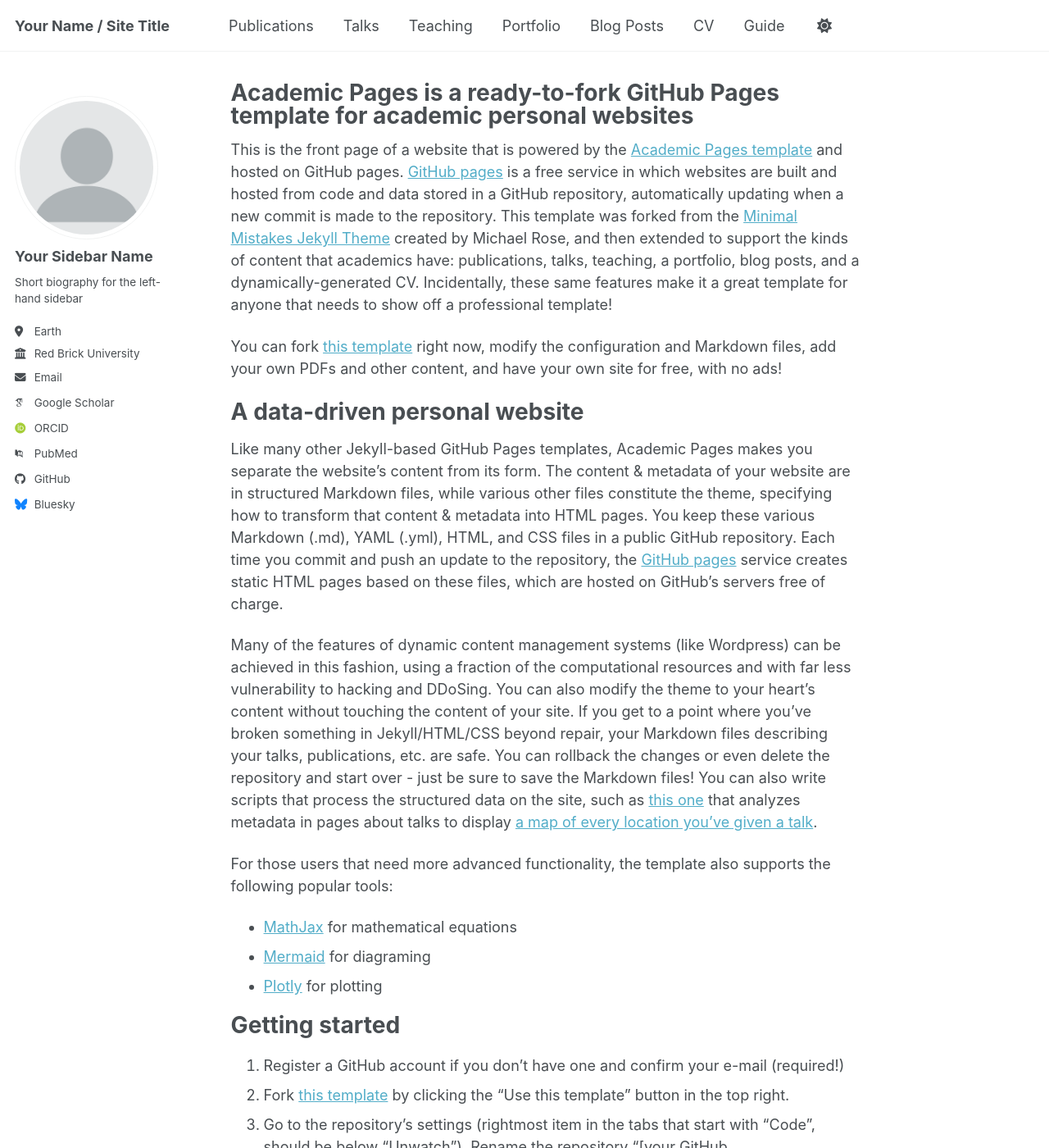
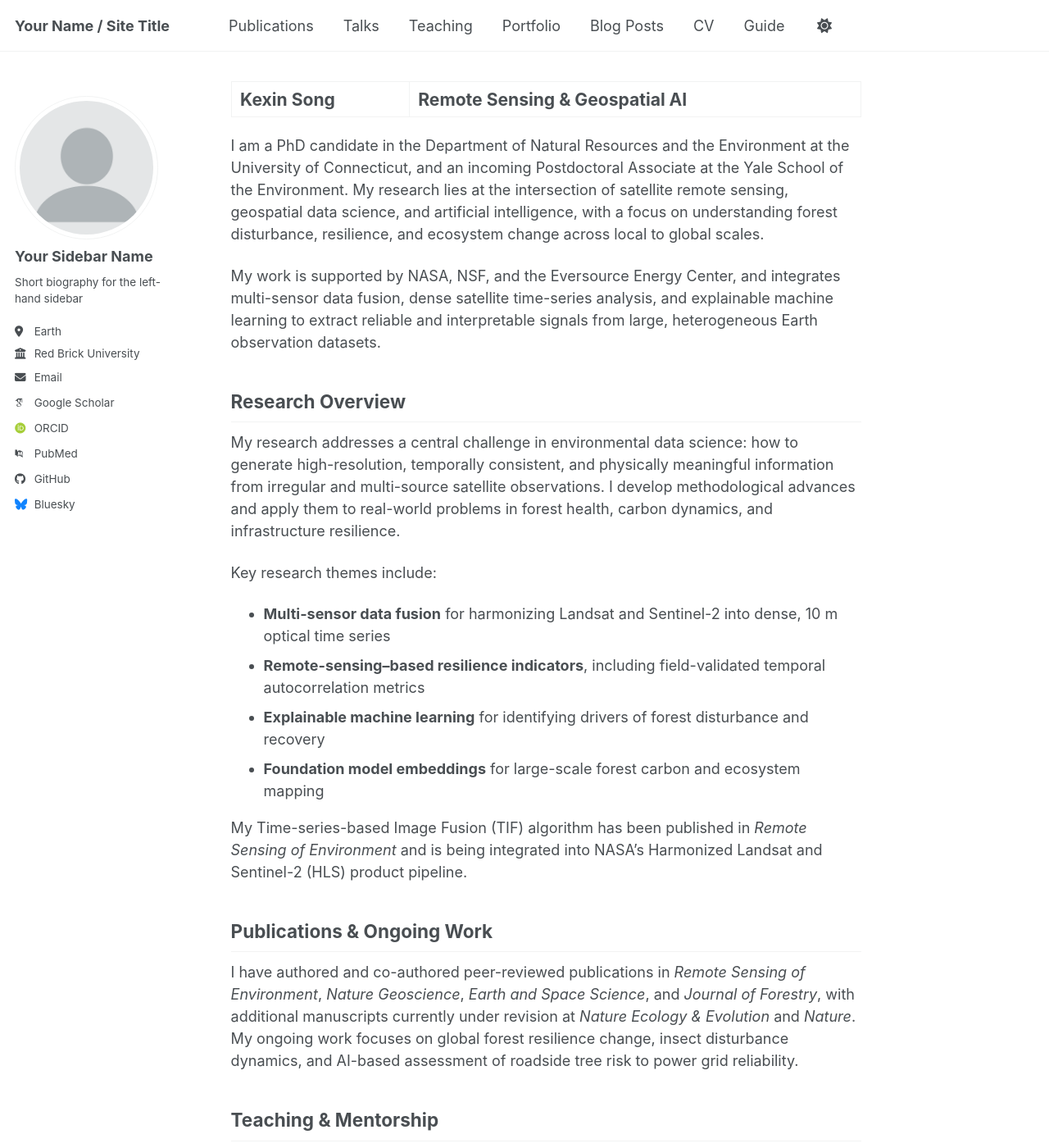
Before and after one commit to kathy9980/kathy9980.github.io, a Jekyll site: the page built from _pages/about.md, in a window 1280 px wide and 1400 px high. Shown: the whole window at 82% size. Built offline with Jekyll 4.4.1, drawn with Linux system fonts in a browser that asks for light colours; some web fonts are replaced; a script bundle is joined from its source files by our own code; library files that are not in the unit come from our copies; some of the changed text lies outside the part shown.

Commit message:
Revise about page with personal and research details
Updated the title and content to reflect personal research and professional background.

```diff
--- a/_pages/about.md
+++ b/_pages/about.md
@@ -1,56 +1,39 @@
 ---
 permalink: /
-title: "Academic Pages is a ready-to-fork GitHub Pages template for academic personal websites"
+title: "Kexin Song | Remote Sensing & Geospatial AI"
 author_profile: true
 redirect_from:
   - /about/
   - /about.html
 ---
 
-This is the front page of a website that is powered by the [Academic Pages template](https://github.com/academicpages/academicpages.github.io) and hosted on GitHub pages. [GitHub pages](https://pages.github.com) is a free service in which websites are built and hosted from code and data stored in a GitHub repository, automatically updating when a new commit is made to the repository. This template was forked from the [Minimal Mistakes Jekyll Theme](https://mmistakes.github.io/minimal-mistakes/) created by Michael Rose, and then extended to support the kinds of content that academics have: publications, talks, teaching, a portfolio, blog posts, and a dynamically-generated CV. Incidentally, these same features make it a great template for anyone that needs to show off a professional template!
+I am a PhD candidate in the Department of Natural Resources and the Environment at the University of Connecticut, and an incoming Postdoctoral Associate at the Yale School of the Environment. My research lies at the intersection of satellite remote sensing, geospatial data science, and artificial intelligence, with a focus on understanding forest disturbance, resilience, and ecosystem change across local to global scales.
 
- You can fork [this template](https://github.com/academicpages/academicpages.github.io) right now, modify the configuration and Markdown files, add your own PDFs and other content, and have your own site for free, with no ads!
+My work is supported by NASA, NSF, and the Eversource Energy Center, and integrates multi-sensor data fusion, dense satellite time-series analysis, and explainable machine learning to extract reliable and interpretable signals from large, heterogeneous Earth observation datasets.
 
-A data-driven personal website
-======
-Like many other Jekyll-based GitHub Pages templates, Academic Pages makes you separate the website's content from its form. The content & metadata of your website are in structured Markdown files, while various other files constitute the theme, specifying how to transform that content & metadata into HTML pages. You keep these various Markdown (.md), YAML (.yml), HTML, and CSS files in a public GitHub repository. Each time you commit and push an update to the repository, the [GitHub pages](https://pages.github.com/) service creates static HTML pages based on these files, which are hosted on GitHub's servers free of charge.
+## Research Overview
 
-Many of the features of dynamic content management systems (like Wordpress) can be achieved in this fashion, using a fraction of the computational resources and with far less vulnerability to hacking and DDoSing. You can also modify the theme to your heart's content without touching the content of your site. If you get to a point where you've broken something in Jekyll/HTML/CSS beyond repair, your Markdown files describing your talks, publications, etc. are safe. You can rollback the changes or even delete the repository and start over - just be sure to save the Markdown files! You can also write scripts that process the structured data on the site, such as [this one](https://github.com/academicpages/academicpages.github.io/blob/master/talkmap.ipynb) that analyzes metadata in pages about talks to display [a map of every location you've given a talk](https://academicpages.github.io/talkmap.html).
+My research addresses a central challenge in environmental data science: how to generate high-resolution, temporally consistent, and physically meaningful information from irregular and multi-source satellite observations. I develop methodological advances and apply them to real-world problems in forest health, carbon dynamics, and infrastructure resilience.
 
-For those users that need more advanced functionality, the template also supports the following popular tools:
-- [MathJax](https://www.mathjax.org/) for mathematical equations
-- [Mermaid](https://mermaid.js.org/) for diagraming
-- [Plotly](https://plotly.com/javascript/) for plotting
+Key research themes include:
 
-Getting started
-======
-1. Register a GitHub account if you don't have one and confirm your e-mail (required!)
-1. Fork [this template](https://github.com/academicpages/academicpages.github.io) by clicking the "Use this template" button in the top right.
-1. Go to the repository's settings (rightmost item in the tabs that start with "Code", should be below "Unwatch"). Rename the repository "[your GitHub username].github.io", which will also be your website's URL.
-1. Set site-wide configuration and create content & metadata (see below -- also see [this set of diffs](https://archive.is/3TPas) showing what files were changed to set up [an example site](https://getorg-testacct.github.io) for a user with the username "getorg-testacct")
-1. Upload any files (like PDFs, .zip files, etc.) to the files/ directory. They will appear at https://[your GitHub username].github.io/files/example.pdf.
-1. Check status by going to the repository settings, in the "GitHub pages" section
+- **Multi-sensor data fusion** for harmonizing Landsat and Sentinel-2 into dense, 10 m optical time series
+- **Remote-sensing–based resilience indicators**, including field-validated temporal autocorrelation metrics
+- **Explainable machine learning** for identifying drivers of forest disturbance and recovery
+- **Foundation model embeddings** for large-scale forest carbon and ecosystem mapping
 
-Site-wide configuration
-------
-The main configuration file for the site is in the base directory in [_config.yml](https://github.com/academicpages/academicpages.github.io/blob/master/_config.yml), which defines the content in the sidebars and other site-wide features. You will need to replace the default variables with ones about yourself and your site's github repository. The configuration file for the top menu is in [_data/navigation.yml](https://github.com/academicpages/academicpages.github.io/blob/master/_data/navigation.yml). For example, if you don't have a portfolio or blog posts, you can remove those items from that navigation.yml file to remove them from the header.
+My Time-series-based Image Fusion (TIF) algorithm has been published in *Remote Sensing of Environment* and is being integrated into NASA’s Harmonized Landsat and Sentinel-2 (HLS) product pipeline.
 
-Create content & metadata
-------
-For site content, there is one Markdown file for each type of content, which are stored in directories like _publications, _talks, _posts, _teaching, or _pages. For example, each talk is a Markdown file in the [_talks directory](https://github.com/academicpages/academicpages.github.io/tree/master/_talks). At the top of each Markdown file is structured data in YAML about the talk, which the theme will parse to do lots of cool stuff. The same structured data about a talk is used to generate the list of talks on the [Talks page](https://academicpages.github.io/talks), each [individual page](https://academicpages.github.io/talks/2012-03-01-talk-1) for specific talks, the talks section for the [CV page](https://academicpages.github.io/cv), and the [map of places you've given a talk](https://academicpages.github.io/talkmap.html) (if you run this [python file](https://github.com/academicpages/academicpages.github.io/blob/master/talkmap.py) or [Jupyter notebook](https://github.com/academicpages/academicpages.github.io/blob/master/talkmap.ipynb), which creates the HTML for the map based on the contents of the _talks directory).
+## Publications & Ongoing Work
 
-**Markdown generator**
+I have authored and co-authored peer-reviewed publications in *Remote Sensing of Environment*, *Nature Geoscience*, *Earth and Space Science*, and *Journal of Forestry*, with additional manuscripts currently under revision at *Nature Ecology & Evolution* and *Nature*. My ongoing work focuses on global forest resilience change, insect disturbance dynamics, and AI-based assessment of roadside tree risk to power grid reliability.
 
-The repository includes [a set of Jupyter notebooks](https://github.com/academicpages/academicpages.github.io/tree/master/markdown_generator
-) that converts a CSV containing structured data about talks or presentations into individual Markdown files that will be properly formatted for the Academic Pages template. The sample CSVs in that directory are the ones I used to create my own personal website at stuartgeiger.com. My usual workflow is that I keep a spreadsheet of my publications and talks, then run the code in these notebooks to generate the Markdown files, then commit and push them to the GitHub repository.
+## Teaching & Mentorship
 
-How to edit your site's GitHub repository
-------
-Many people use a git client to create files on their local computer and then push them to GitHub's servers. If you are not familiar with git, you can directly edit these configuration and Markdown files directly in the github.com interface. Navigate to a file (like [this one](https://github.com/academicpages/academicpages.github.io/blob/master/_talks/2012-03-01-talk-1.md) and click the pencil icon in the top right of the content preview (to the right of the "Raw | Blame | History" buttons). You can delete a file by clicking the trashcan icon to the right of the pencil icon. You can also create new files or upload files by navigating to a directory and clicking the "Create new file" or "Upload files" buttons.
+I have served as a teaching assistant and lab instructor for **Remote Sensing of Environment**, leading hands-on labs in satellite data analysis and ENVI-based workflows. My teaching philosophy emphasizes student motivation, conceptual clarity, and ethical use of AI as a learning tool. I am interested in teaching courses in remote sensing, GIS, and environmental data science, and in developing new courses on AI and big data applications in environmental science.
 
-Example: editing a Markdown file for a talk
-![Editing a Markdown file for a talk](/images/editing-talk.png)
+## Professional Goals
 
-For more info
-------
-More info about configuring Academic Pages can be found in [the guide](https://academicpages.github.io/markdown/), the [growing wiki](https://github.com/academicpages/academicpages.github.io/wiki), and you can always [ask a question on GitHub](https://github.com/academicpages/academicpages.github.io/discussions). The [guides for the Minimal Mistakes theme](https://mmistakes.github.io/minimal-mistakes/docs/configuration/) (which this theme was forked from) might also be helpful.
+My long-term goal is to pursue an academic research career focused on advancing Earth observation science while training the next generation of environmental data scientists. I am particularly interested in interdisciplinary collaboration at the interface of remote sensing, ecology, and AI, with applications to sustainability and climate resilience.
+
+Please see my **CV**, **Publications**, and **Research** pages for more details.
```
